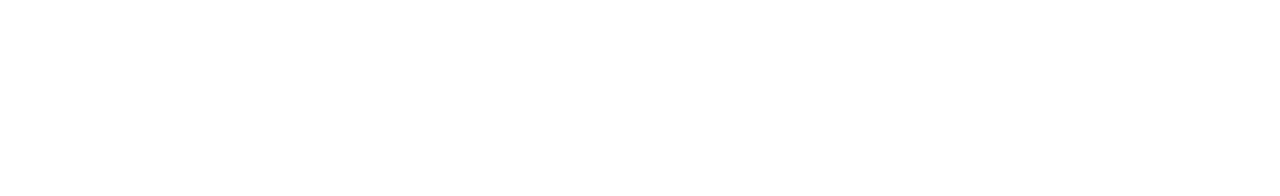
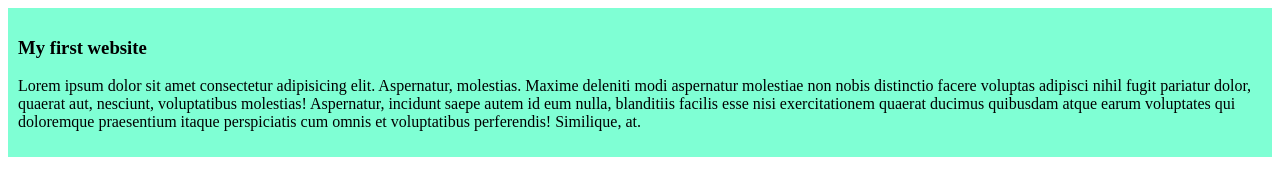
Before and after one commit to shamsuzzamanshams/My-simple-repo, a plain HTML site: page index.html in a window 1280 px wide. Drawn offline with Linux system fonts and the light colour scheme.

Commit message:
add the blog

```diff
--- a/index.html
+++ b/index.html
@@ -4,8 +4,15 @@
     <meta charset="UTF-8">
     <meta name="viewport" content="width=device-width, initial-scale=1.0">
     <title>My simple repo</title>
+    <link rel="stylesheet" href="style/blog.css">
 </head>
 <body>
-
+    <div>
+        <h3>My first website</h3>
+        <p>
+            Lorem ipsum dolor sit amet consectetur adipisicing elit. Aspernatur, molestias. Maxime deleniti modi aspernatur molestiae non nobis distinctio facere voluptas adipisci nihil fugit pariatur dolor, quaerat aut, nesciunt, voluptatibus molestias!
+            Aspernatur, incidunt saepe autem id eum nulla, blanditiis facilis esse nisi exercitationem quaerat ducimus quibusdam atque earum voluptates qui doloremque praesentium itaque perspiciatis cum omnis et voluptatibus perferendis! Similique, at.
+        </p>
+    </div>
 </body>
 </html>
--- /dev/null
+++ b/style/blog.css
@@ -0,0 +1,4 @@
+div{
+    background-color: aquamarine;
+    padding: 10px;
+}
```
